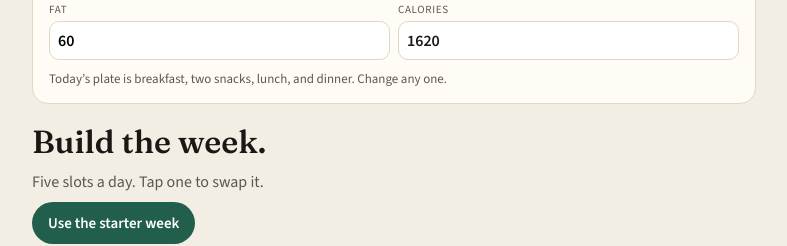
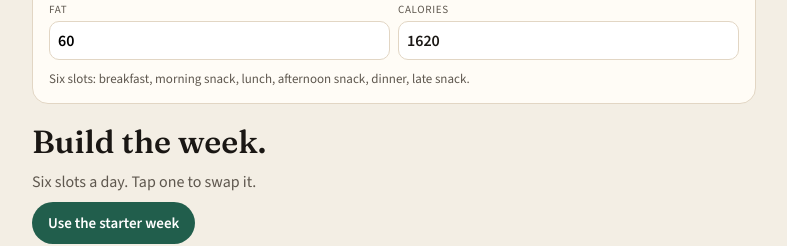
Before and after one commit to gcovarrubias23-5/cadence-web, a React (Vite) app: page / in a window 1280 px wide. Both pictures are taken after a click on the button "Build". Shown: the part 295-541 px from the top of the page, without its empty margins (246-1033 px from the left). Built offline with nearby package versions, Linux system fonts and the light colour scheme.

Commit message:
Copy and saved-week check for six slots

```diff
--- a/src/App.jsx
+++ b/src/App.jsx
@@ -49,7 +49,7 @@ export default function App() {
     try {
       const saved = localStorage.getItem('cadence.week')
       const parsed = saved ? JSON.parse(saved) : DEFAULT_WEEK
-      return parsed[0]?.snack1 ? parsed : DEFAULT_WEEK
+      return parsed[0]?.snack3 ? parsed : DEFAULT_WEEK
     } catch {
       return DEFAULT_WEEK
     }
@@ -160,7 +160,7 @@ export default function App() {
             <div className="kcal-readout">{Math.round(goal.kcal)}</div>
           </div>
         </div>
-        <p className="note">Today’s plate is breakfast, two snacks, lunch, and dinner. Change any one.</p>
+        <p className="note">Six slots: breakfast, morning snack, lunch, afternoon snack, dinner, late snack.</p>
       </section>
 
       {tab === 'week' && (
@@ -204,7 +204,7 @@ export default function App() {
         <>
           <section className="hero">
             <h1>Build the week.</h1>
-            <p>Five slots a day. Tap one to swap it.</p>
+            <p>Six slots a day. Tap one to swap it.</p>
             <button className="btn" type="button" onClick={resetWeek}>Use the starter week</button>
           </section>
           {picks.map((row) => (
```
